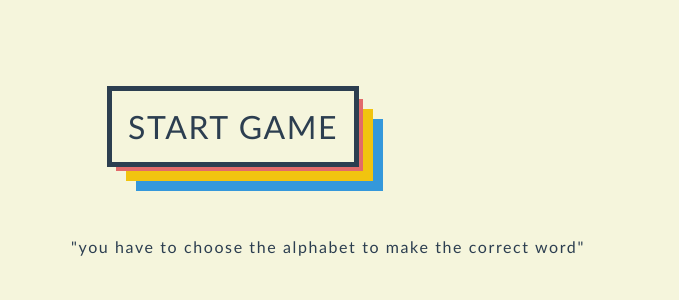
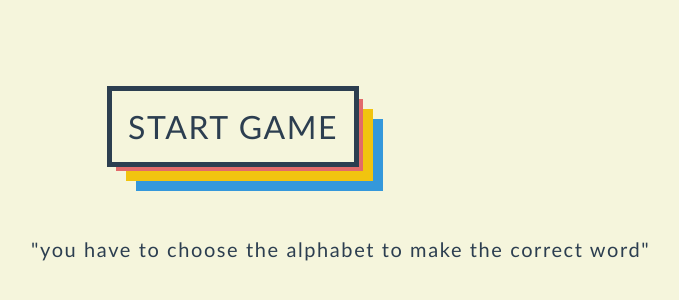
Before and after one commit to saraa96/word_match_game, a plain HTML site: page word_match_game/index.html in a window 1280 px wide. Shown: the part 284-584 px from the top of the page, without its empty margins (407-1086 px from the left). Drawn offline with nearby package versions, Linux system fonts and the light colour scheme.

Commit message:
last step

```diff
--- a/css/main.css
+++ b/word_match_game/css/main.css
@@ -2,7 +2,7 @@
 body{
     margin-top: 300px;
     background-color: beige;
-    overflow: scroll;
+    overflow: auto;
 }
 
 .buttonStart {
@@ -158,9 +158,9 @@ p{
     color: #2c3e50;
     letter-spacing: 0.1rem;
     margin-top: 70px;
-    margin-left:470px;
+    margin-left:430px;
     display: block;
-
+font-size: 20px;
 
 
 }
@@ -173,8 +173,3 @@ p{
 margin-top: -200px;
 margin-left:600px;
 }
-.all{
-width : 100%;
-height: 100%;
-
-}
```
Also changed, not shown: word_match_game/html /index2.html (renamed from html /index2.html), word_match_game/index.html (renamed from index.html), word_match_game/js/main.js (renamed from js/main.js), 7 other files.
